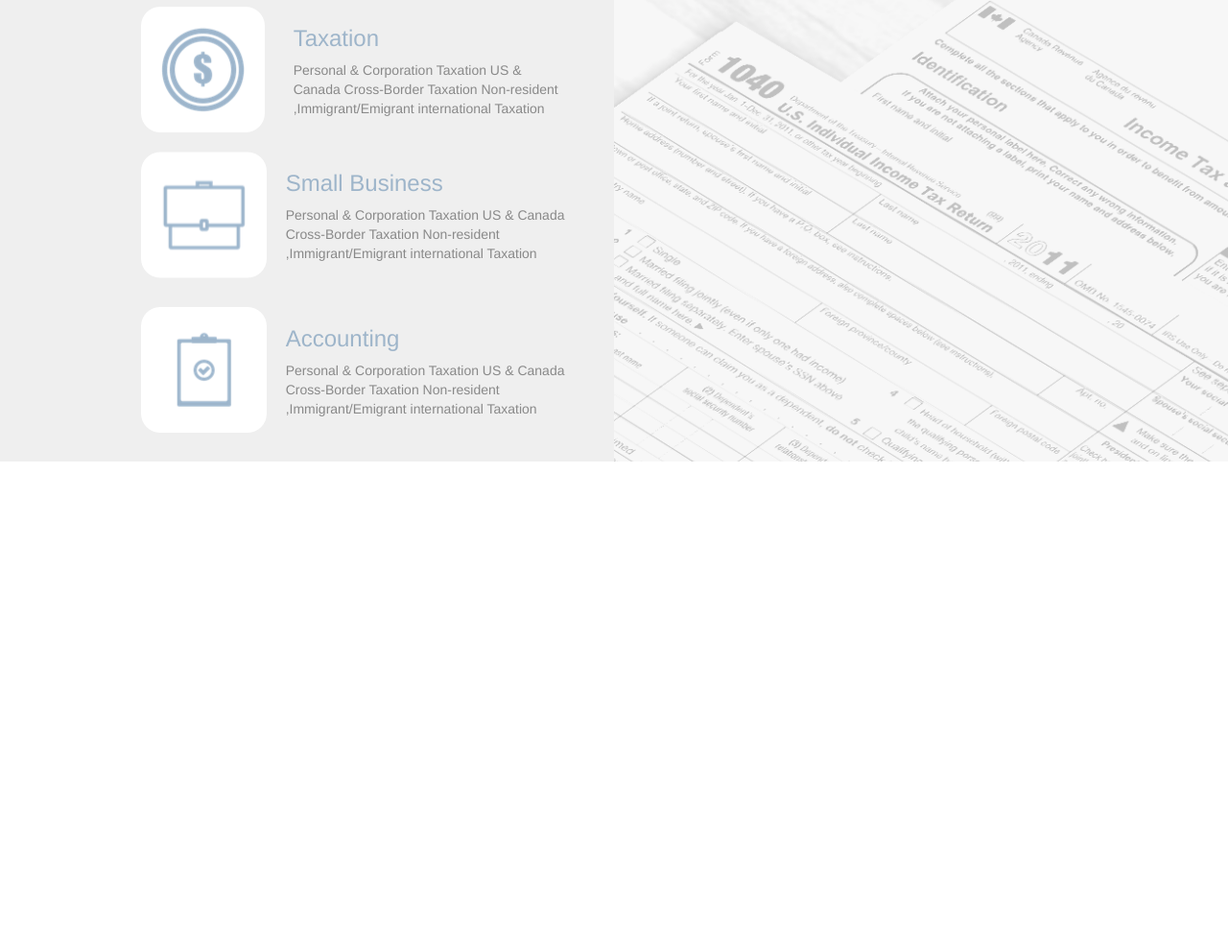
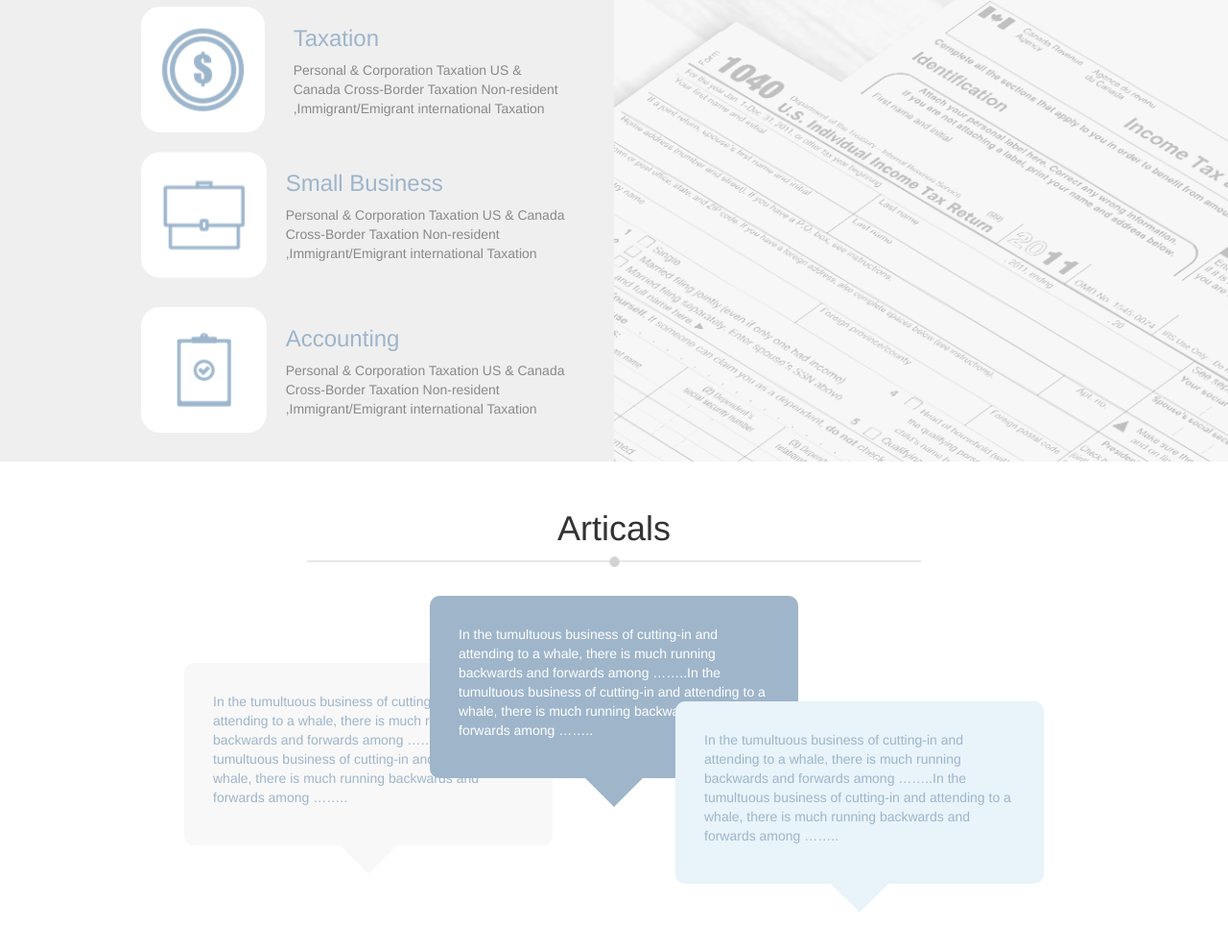
Before and after one commit to nobitazyc/personal-webapp, a plain HTML site: page index.html in a window 1280 px wide. Shown: the part 970-1957 px from the top of the page at 96% size. Before the commit the page ends 1451 px from the top, so only its background shows below. Drawn offline with Linux system fonts and the light colour scheme.

Commit message:
add artical part

```diff
--- a/css/artical.css
+++ b/css/artical.css
@@ -1 +1,45 @@
-#Artical
+#Artical .content{
+	position:relative;
+}
+.innerArtical{
+	border-radius: 10px;
+	p{
+		font-size:;
+	}
+}
+#artical1{
+	position:absolute;
+	top:100px;
+	left:15%;
+	width:30%;
+	background-color: #F8F8F8;
+	color:#9EB5CA;
+}
+
+#artical1 .arrow_box:after{
+	border-top-color: #F8F8F8;
+}
+
+#artical2{
+	position:absolute;
+	top:30px;
+	left:35%;
+	width:30%;
+	background-color: #9EB5CA;
+	color:white;
+}
+#artical2 .arrow_box:after{
+	border-top-color: #9EB5CA;
+}
+
+#artical3{
+	position:absolute;
+	top:140px;
+	right:15%;
+	width:30%;
+	background-color: #E8F3FA;
+	color:#9EB5CA;
+}
+#artical3 .arrow_box:after{
+	border-top-color: #E8F3FA;
+}
--- a/css/global.css
+++ b/css/global.css
@@ -115,3 +115,33 @@
 	color:white;
 	text-shadow:none;
 }
+
+.arrow_box {
+	padding:30px;
+	position: relative;
+	border: 4px solid #transparent;
+	border-radius: 10px;
+}
+.arrow_box:after, .arrow_box:before {
+	top: 100%;
+	left: 50%;
+	border: solid transparent;
+	content: " ";
+	height: 0;
+	width: 0;
+	position: absolute;
+	pointer-events: none;
+}
+
+.arrow_box:after {
+	border-color: rgba(136, 183, 213, 0);
+	border-top-color: #88b7d5;
+	border-width: 30px;
+	margin-left: -30px;
+}
+.arrow_box:before {
+	border-color: rgba(0, 0, 0, 0);
+	border-top-color: #transparent;
+	border-width: 36px;
+	margin-left: -36px;
+}
--- a/index.html
+++ b/index.html
@@ -12,6 +12,7 @@
 		<link href="css/home.css" rel="stylesheet">
 		<link href="css/about.css" rel="stylesheet">
 		<link href="css/service.css" rel="stylesheet">
+		<link href="css/artical.css" rel="stylesheet">
 		<script src="js/bootstrap.min.js"></script>
 	</head>
 
@@ -59,7 +60,6 @@
 		<div id="Service">
 			<div class="col-sm-6 content" >
 				<div class="col-sm-10 col-sm-offset-2">
-
 					<div class="col-sm-12 mt50 mb20">
 						<img class="pull-left mr30" src="image/taxation.png">
 						<h3 class="blue-grey">Taxation</h3>
@@ -75,10 +75,34 @@
 						<h3 class="blue-grey">Accounting</h3>
 						<p class="darken-grey">Personal & Corporation Taxation US & Canada Cross-Border Taxation Non-resident ,Immigrant/Emigrant international Taxation</p>
 					</div>
-				</ul>
+				</div>
 			</div>
 		</div>
+
 		<div id="Artical">
+			<div class="text-center mt50">
+				<h1>Articals</h1>
+			</div>
+			<div class="text-center">
+				<img src="image/seperator.png" width="50%">
+			</div>
+			<div class="content">
+				<div id="artical1" class="innerArtical">
+					<div class="arrow_box">
+						<p>In the tumultuous business of cutting-in and attending to a whale, there is much running backwards and forwards among ……..In the tumultuous business of cutting-in and attending to a whale, there is much running backwards and forwards among ……..</p>
+					</div>
+				</div>
+				<div id="artical2" class="innerArtical">
+					<div class="arrow_box">
+						<p>In the tumultuous business of cutting-in and attending to a whale, there is much running backwards and forwards among ……..In the tumultuous business of cutting-in and attending to a whale, there is much running backwards and forwards among ……..</p>
+					</div>
+				</div>
+				<div id="artical3" class="innerArtical">
+					<div class="arrow_box">
+						<p>In the tumultuous business of cutting-in and attending to a whale, there is much running backwards and forwards among ……..In the tumultuous business of cutting-in and attending to a whale, there is much running backwards and forwards among ……..</p>
+					</div>
+				</div>
+			</div>
 		</div>
 	</body>
 </html>
```
Also changed, not shown: css/contact.css (added).
